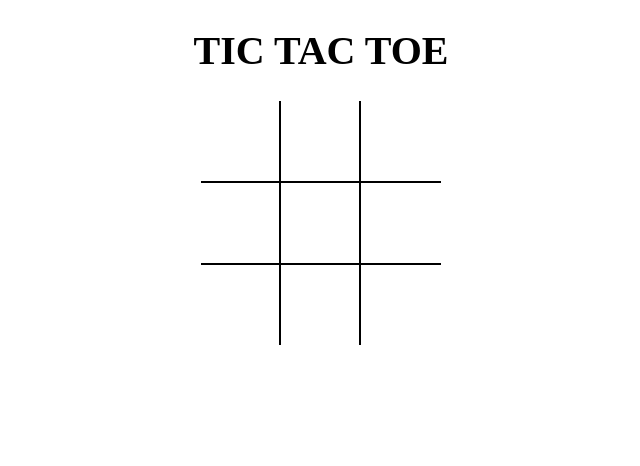
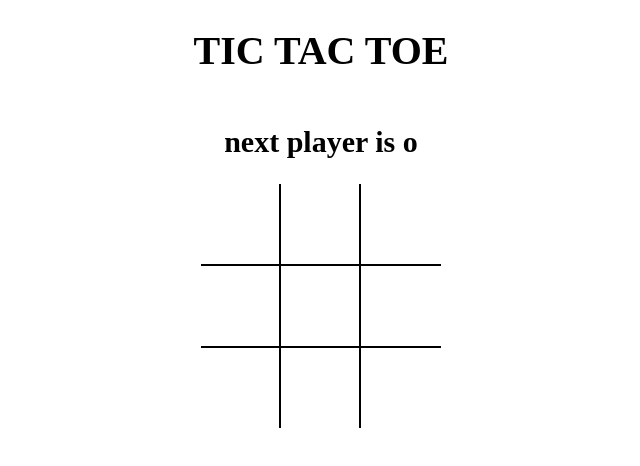
Before and after one commit to sshhiivvaammbb/tictactoe, a React (Vite) app: page / in a window 1280 px wide. Shown: the top 466 px of the page, without its empty margins (319-959 px from the left). Built offline with nearby package versions, Linux system fonts and the light colour scheme.

Commit message:
added winner calculaion and lift the state

```diff
--- a/src/App.jsx
+++ b/src/App.jsx
@@ -1,14 +1,45 @@
-import React from "react";
+import React ,{useState} from "react";
 import Board from './components/Board';
 
 import "./styles/root.scss";
+import {calculateWinner} from './winnercal'
+
 
 const App = () => {
+
+  const [board , setBoard] = useState(Array(9).fill(null));
+  const [isXNext , setisXNext] = useState(false);
+
+  const winner = calculateWinner(board);
+
+  const message = winner
+  ? `winner is ${winner}`
+  : `next player is ${isXNext ? 'x' : 'o'}`;
+
+  const handleSquareClick = position=> {
+    if(board[position] || winner){
+      return;
+    }
+
+     setBoard (prev => {
+
+      return prev.map((square,pos) => {
+        if (pos === position) {
+          return isXNext ? "x" : 'o';
+        }
+        return square;
+      });
+     });
+     setisXNext (( prev ) => !prev)
+
+  };
+
   return (
 
     <div className="app">
     <h1>TIC TAC TOE</h1>
-    <Board/>
+    <h2>{ message }</h2>
+    <Board board={board} handleSquareClick={handleSquareClick}/>
 
   </div>
   );
--- a/src/components/Board.jsx
+++ b/src/components/Board.jsx
@@ -1,27 +1,8 @@
-import React, {useState} from 'react' ;
+import React from 'react' ;
 import Square from './Square';
 
-const Board = () => {
-  const [board , setBoard] = useState(Array(9).fill(null));
-  const [isXNext , setisXNext] = useState(false);
+const Board = ({board , handleSquareClick}) => {
 
-  const handleSquareClick = position=> {
-    if(board[position]){
-      return;
-    }
-
-     setBoard (prev => {
-
-      return prev.map((square,pos) => {
-        if (pos === position) {
-          return isXNext ? "x" : 'o';
-        }
-        return square;
-      });
-     });
-     setisXNext (( prev ) => !prev)
-
-  };
 
   const renderSquare = position => {
     return (
--- /dev/null
+++ b/src/winnercal.jsx
@@ -0,0 +1,19 @@
+export function calculateWinner(squares) {
+    const lines = [
+      [0, 1, 2],
+      [3, 4, 5],
+      [6, 7, 8],
+      [0, 3, 6],
+      [1, 4, 7],
+      [2, 5, 8],
+      [0, 4, 8],
+      [2, 4, 6],
+    ];
+    for (let i = 0; i < lines.length; i++) {
+      const [a, b, c] = lines[i];
+      if (squares[a] && squares[a] === squares[b] && squares[a] === squares[c]) {
+        return squares[a];
+      }
+    }
+    return null;
+  }
```
Also changed, not shown: 2 other files (tests, documents, lock files or other folders).
